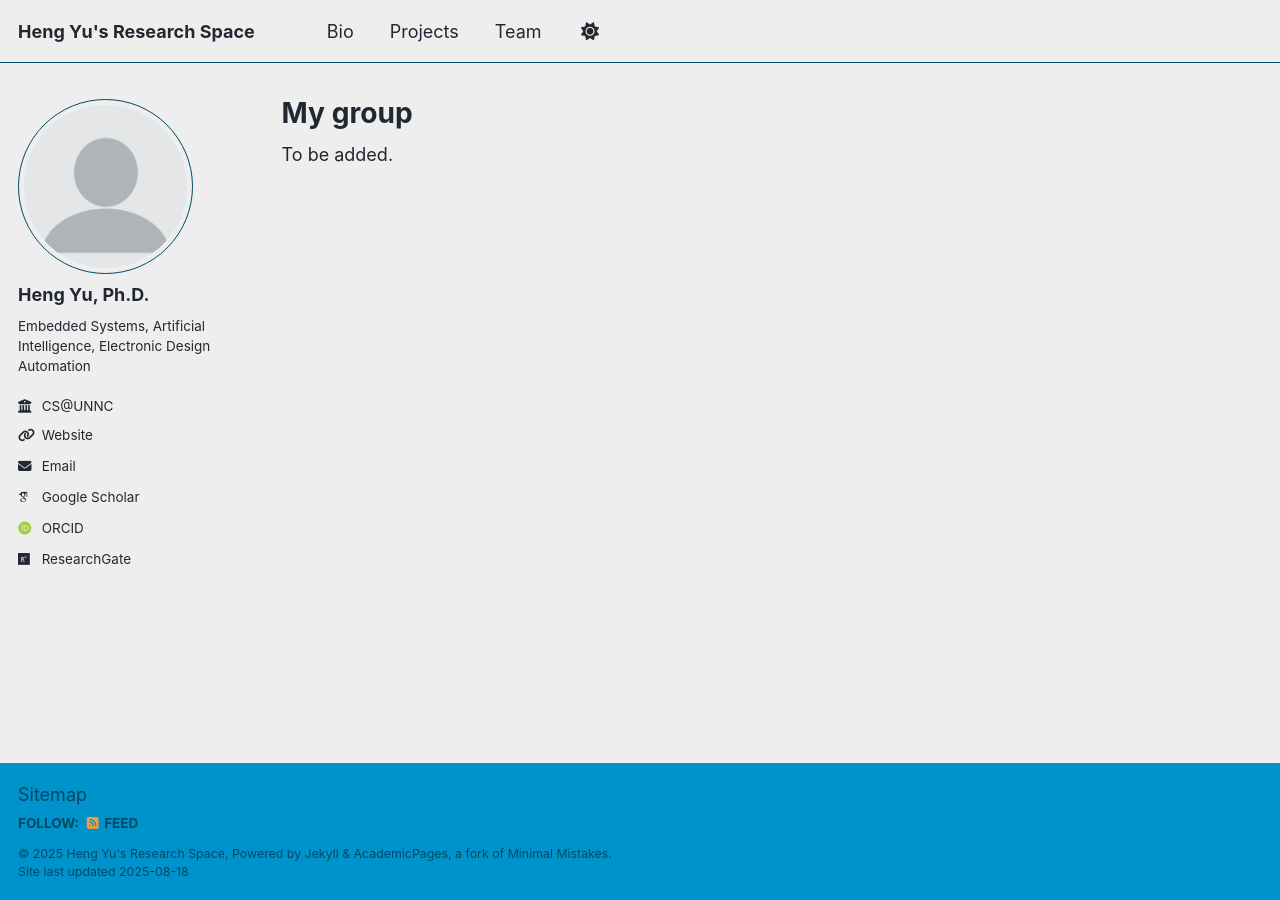
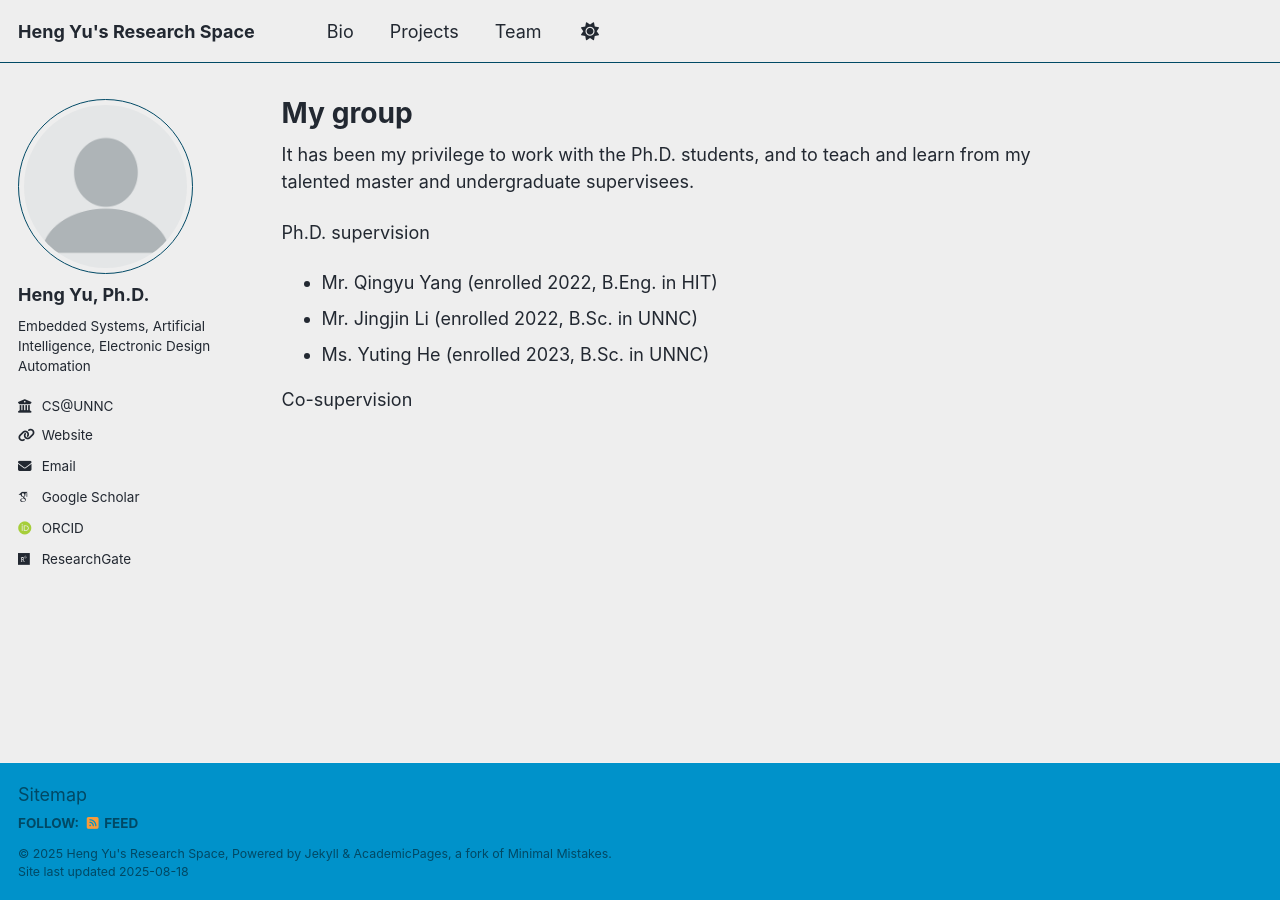
Before and after one commit to eleyuheng/eleyuheng.github.io, a Jekyll site: the page built from _pages/team.md, in a window 1280 px wide. Built offline with Jekyll 4.4.1, drawn with Linux system fonts in a browser that asks for light colours; some web fonts are replaced; a script that is not in the unit is left out.

Commit message:
Update team.md

```diff
--- a/_pages/team.md
+++ b/_pages/team.md
@@ -4,5 +4,11 @@ permalink: /team/
 author_profile: true
 ---
 
+It has been my privilege to work with the Ph.D. students, and to teach and learn from my talented master and undergraduate supervisees.
 
-To be added.
+Ph.D. supervision
+- Mr. Qingyu Yang (enrolled 2022, B.Eng. in HIT)
+- Mr. Jingjin Li (enrolled 2022, B.Sc. in UNNC)
+- Ms. Yuting He (enrolled 2023, B.Sc. in UNNC)
+
+Co-supervision
```
